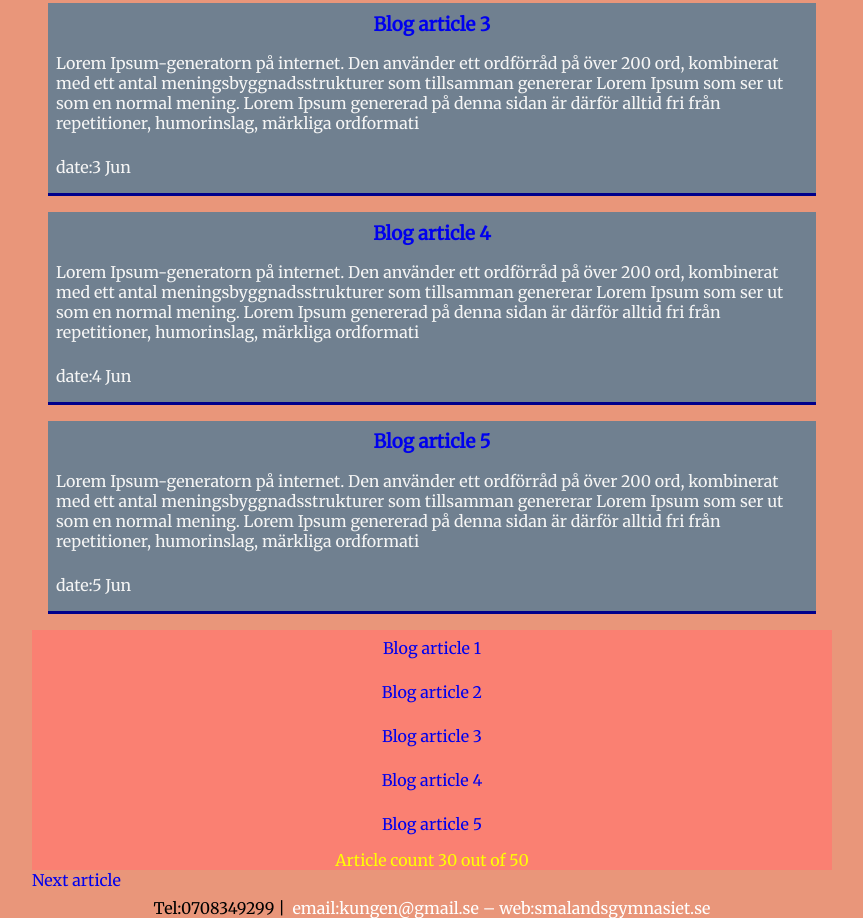
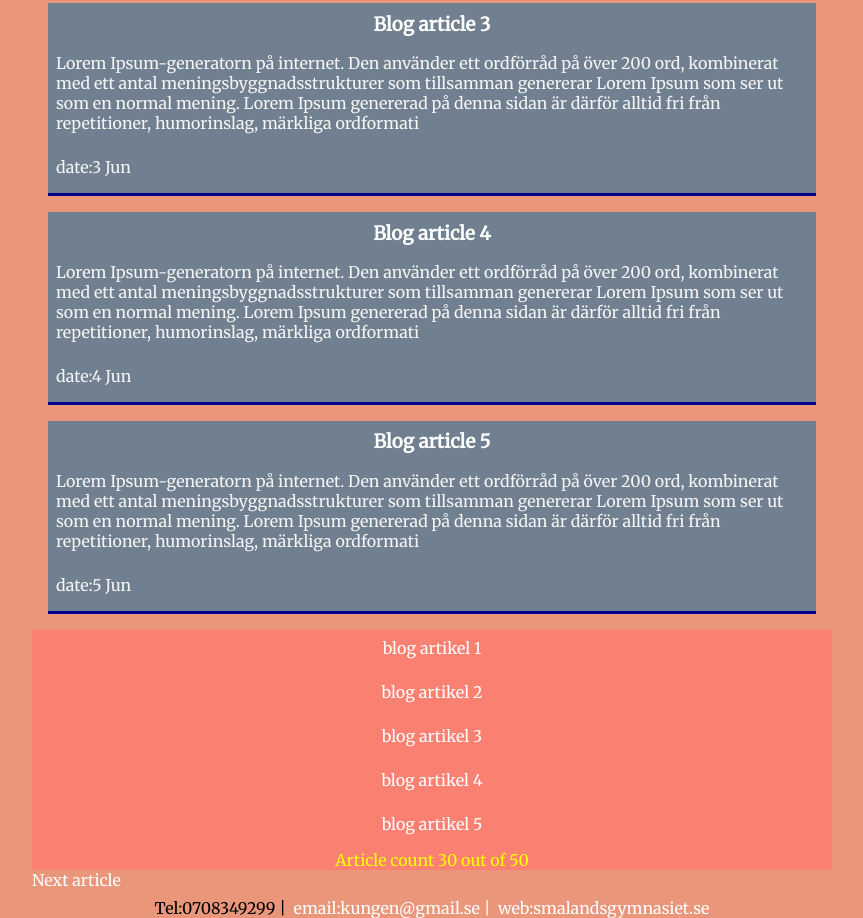
Before and after one commit to Robintorn/EVXFEH17_Robin_T-rn, a plain HTML site: page HTMLCSS3_SEO/Inlamningar/Inlamning2/Inlamning2.html in a window 1280 px wide. Shown: the part 536-1454 px from the top of the page, without its empty margins (208-1071 px from the left). Drawn offline with Linux system fonts and the light colour scheme.

Commit message:
Inlamning2 completed

```diff
--- a/HTMLCSS3_SEO/Inlamningar/Inlamning2/Inlamning2.html
+++ b/HTMLCSS3_SEO/Inlamningar/Inlamning2/Inlamning2.html
@@ -19,7 +19,8 @@
         <meta charset="utf-8">
         <title>Inlämning 2</title>
         <!--
-
+            Den här meta taggen gör sidan mobilvänlig och skalbar
+            som är anpassad för mobilenheter.
         -->
         <meta name="viewport" content="width=device-width,initial-scale=1">
         <!--
@@ -161,11 +162,11 @@
                 -->
                 <aside class="blog_summary">
                     <ul>
-                        <li><a href="#">Blog article 1</a></li>
-                        <li><a href="#">Blog article 2</a></li>
-                        <li><a href="#">Blog article 3</a></li>
-                        <li><a href="#">Blog article 4</a></li>
-                        <li><a href="#">Blog article 5</a></li>
+                        <li><a href="#">blog artikel 1</a></li>
+                        <li><a href="#">blog artikel 2</a></li>
+                        <li><a href="#">blog artikel 3</a></li>
+                        <li><a href="#">blog artikel 4</a></li>
+                        <li><a href="#">blog artikel 5</a></li>
                     </ul>
                     <p>
                         <span>Article</span>
@@ -173,7 +174,7 @@
                         <span>30 out of 50</span>
                     </p>
                 </aside>
-        </section>  <!-- slutet på section -->
+        </section>  <!-- Slutet på section -->
         <div>
             <a href="#">Next article</a>
         </div>
@@ -184,7 +185,7 @@
         <footer class="contact">
             <p>
                 <span class="tel">Tel:0708349299 &#x0007C;</span>
-                <span class="web">&#x000A0;email:kungen@gmail.se &#8211;</span>
+                <span class="web">&#x000A0;email:kungen@gmail.se &#x0007C;&#x000A0;</span>
                 <span class="web">web:smalandsgymnasiet.se</span>
             </p>
         </footer>  <!-- Slutet på footer -->
--- a/HTMLCSS3_SEO/Inlamningar/Inlamning2/css/style.css
+++ b/HTMLCSS3_SEO/Inlamningar/Inlamning2/css/style.css
@@ -1,17 +1,23 @@
  /*
-
+   Här använder jag mig av en Universal selector.
+   Som då gör så att alla regler som jag skriver
+   här, kommer gälla för alla element på sidan.
  */
  *
 {
     font-family: 'Merriweather', sans-serif;
     padding: 0;
+    margin: 0;
     box-sizing: border-box;
+    text-decoration: none;
     list-style-type: none;
-    margin: 0;
 }
 
 /*
-
+  Använder en type selector. Som då bara siktar
+  in sig på ett specifikt element. T.ex om jag
+  skriver h1{color:green;}, så kommer alla h1:or
+  som finns i dokumentet stylas.
 */
 body
 {
@@ -21,7 +27,10 @@ body
     width: 100%;
 }
 /*
-
+  Här har jag valt och sätta regler för ul. Genom
+  att skriva att jag kommer styla ett ul-element,
+  Som ligger inuti en header och en nav. Denna
+  selektorn kallas en descendant selector.
 */
 header nav ul
 {
@@ -31,7 +40,9 @@ header nav ul
     text-align: center;
 }
 /*
-
+  Samma sak här, väljer att sätta regler för
+  dom list-item som ligger inuti en header
+  och en nav.
 */
 header nav li
 {
@@ -41,30 +52,50 @@ header nav li
 }
 header nav ul li a
 {
- color:white;
+   color:white;
 }
 /*
-
+  Psuedo selector som nu då detta i fallet
+  kommer sätta regler för dom länkar som
+  inte har blivit besökta.
 */
 a:link
 {
-   text-decoration: none;
+   color: white;
 }
 /*
-
+  Regler satta för dom länkar som blivit besökta.
+*/
+a:visited
+{
+   color: green;
+}
+/*
+  Denna :hover selectorn är då till för att styla
+  länkar när du håller med muspekaren över dom.
 */
 header nav ul li a:hover
 {
-   color:grey;
+   color: grey;
 }
 /*
-
+  En Adjacent sibling selector som nu då väljer
+  att rikta in sig på en h3:a som har en h2:a
+  precis innan samt att dom måste ha samma förälder.
+  I detta fall en <div>.
 */
 .logo h2 + h3
 {
    color:greenyellow;
 }
-
+/*
+  En class selector som i detta fallet kommer att
+  sätta regler för dom element som har angivits
+  med klassen "syndicate". Om det är klasser
+  man ska styla om så sätts det alltid en punkt
+  först för att anmärka att det är en klass.
+  Sedan därefter namnet man har givit elementet.
+*/
 .syndicate
 {
    background-color:slategrey;
@@ -99,7 +130,11 @@ header nav ul li a:hover
 {
     color:red;
 }
-
+/*
+  En child selector som talar om i detta fall
+  att man kommer styla dom/det span element som är
+  ett barn till en <p> tagg.
+*/
 .blog_summary p > span
 {
    color:yellow;
@@ -116,6 +151,11 @@ header nav ul li a:hover
     text-align: center;
     margin-top: 0.5em;
 }
+/*
+  En General sibling selector som kommer kunna
+  sätta regler för dessa element om dom har
+  samma förälder. Vilket dom har i detta fall.
+*/
 .tel ~ .web {
     color: white;
 }
```
